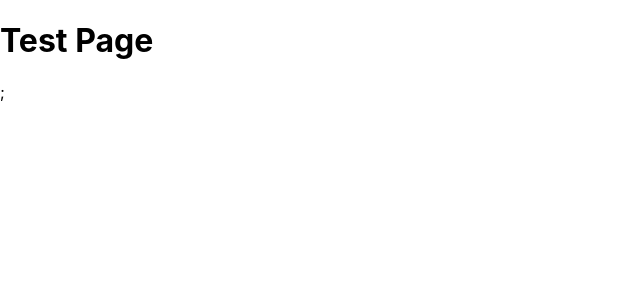
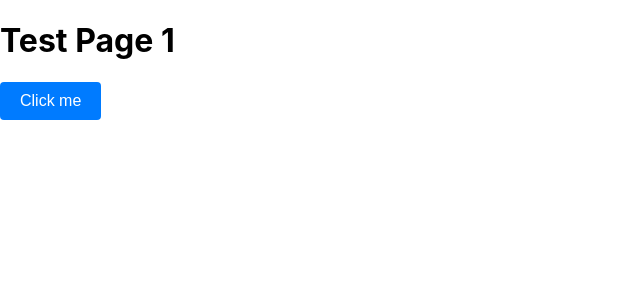
Before and after one commit to Ashraf-Alshashaa/Trade-Hub-Frontend, a React (Create React App) app: page /test in a window 1280 px wide. Shown: the top 300 px of the page, without its empty margins (0-640 px from the left). Built offline with nearby package versions, Linux system fonts and the light colour scheme.

Commit message:
create basic button component

```diff
--- a/src/components/button/button.tsx
+++ b/src/components/button/button.tsx
@@ -1,14 +1,19 @@
 import React from 'react';
 import './button.css';
-import { ButtonProps } from './types';
+import { ButtonProps } from './types.ts';
 
-const Button: React.FC<ButtonProps> = ({ text, onClick }) => {
+const Button: React.FC <ButtonProps> = ({ text, onClick, className = '' }) => {
   const handleClick = () => {
     onClick(); // Call the provided onClick function
   };
 
   return (
-    <button className="custom-button" onClick={handleClick}>{text} </button>
+    <button
+    className={`custom-button ${className}`}
+    onClick={handleClick}
+    >
+        {text}
+    </button>
   );
 };
 
--- a/src/components/button/types.ts
+++ b/src/components/button/types.ts
@@ -2,4 +2,5 @@
 export interface ButtonProps {
     text: string;
     onClick: () => void;
+    className?: string;
   }
--- a/src/pages/Test.tsx
+++ b/src/pages/Test.tsx
@@ -1,11 +1,17 @@
 import { FC } from 'react';
+import Button from '../components/button/button.tsx'; // Adjust the path based on your actual file structure
 
 const Test: FC = () => {
-  return(
+  const handleClick = () => {
+    alert('Button clicked!');
+  };
+
+  return (
     <div>
-      <h1>Test Page</h1>;
+      <h1>Test Page 1</h1>
+      <Button text="Click me" onClick={handleClick} />
     </div>
-  )
+  );
 };
 
 export default Test;
```
Also changed, not shown: 1 other file (tests, documents, lock files or other folders).
